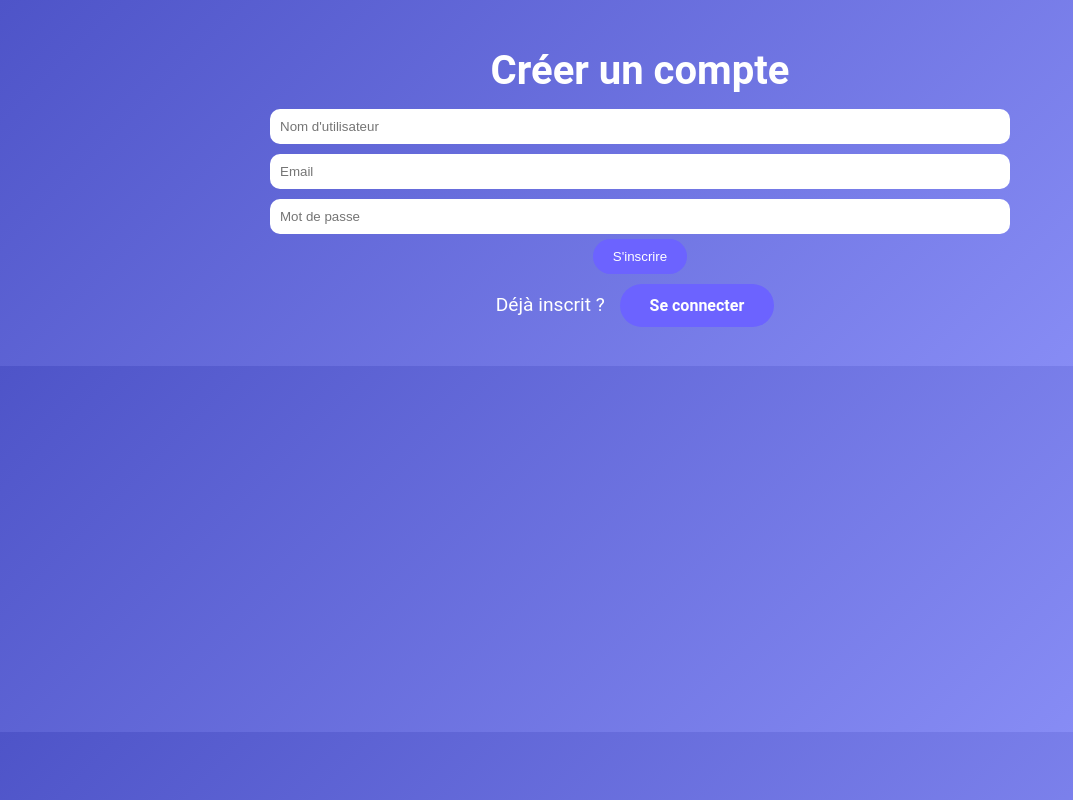
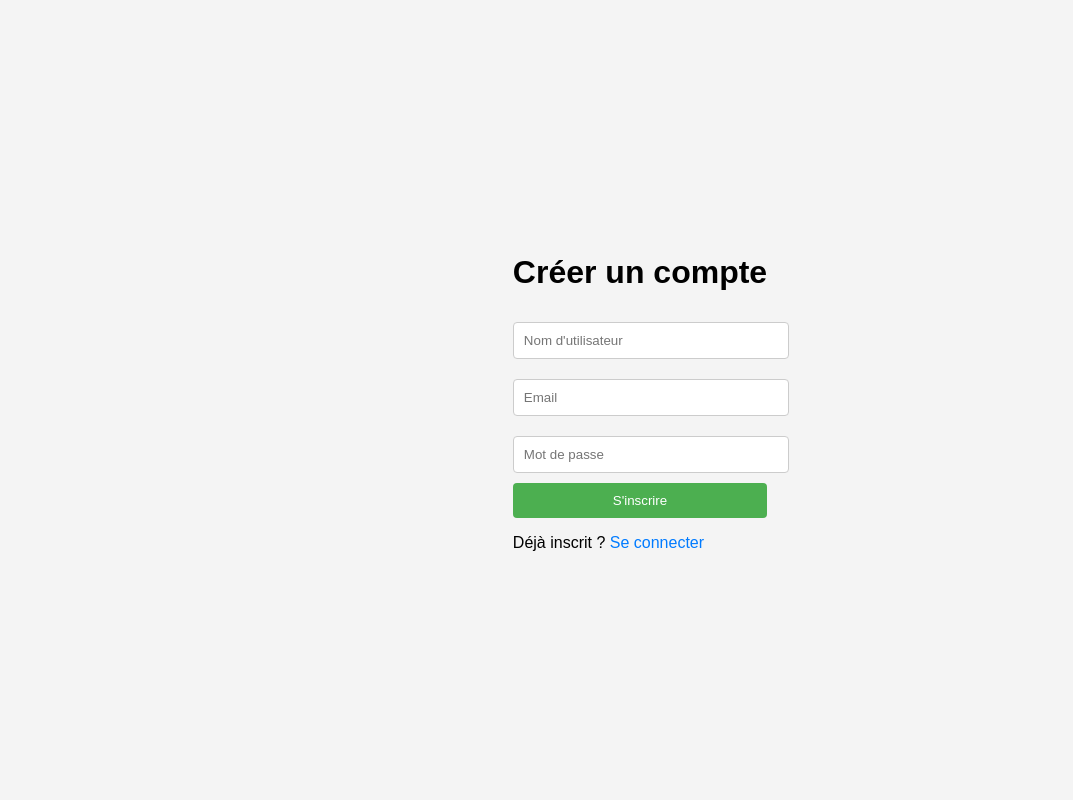
Before and after one commit to Maximinsavi/Domain, a PHP site: page /register.html in a window 1280 px wide. Shown: the whole page, without its empty margins (0-1073 px from the left). Run offline with PHP 8.4, Linux system fonts and the light colour scheme.

Commit message:
Update style.css

```diff
--- a/style.css
+++ b/style.css
@@ -1,64 +1,53 @@
 body {
-    font-family: 'Roboto', sans-serif;
-    margin:0;
-    padding:0;
-    background: linear-gradient(135deg, #4e54c8, #8f94fb);
-    color: white;
+    font-family: Arial, sans-serif;
+    background-color: #f4f4f4;
+    display: flex;
+    justify-content: center;
+    align-items: center;
+    height: 100vh;
+    margin: 0;
 }
 
-.container {
-    max-width: 900px;
-    margin: auto;
+.form-container {
+    background-color: #fff;
     padding: 20px;
-    text-align: center;
+    border-radius: 8px;
+    box-shadow: 0 4px 8px rgba(0, 0, 0, 0.1);
+    width: 300px;
 }
 
-h1 { font-size: 2.5rem; margin-bottom: 10px; }
-p { font-size: 1.2rem; margin-bottom: 30px; }
-
-.btn {
-    padding: 12px 30px;
-    margin: 10px;
-    border: none;
-    border-radius: 30px;
-    font-size: 1rem;
-    font-weight: bold;
-    cursor: pointer;
-    transition: 0.3s;
-    text-decoration: none;
-    color: white;
-}
-.btn-login { background: #6c63ff; }
-.btn-login:hover { background: #5952c6; }
-.btn-register { background: #ff6584; }
-.btn-register:hover { background: #e54f6e; }
-
-/* Cards pour dashboard */
-.card {
-    background: rgba(255,255,255,0.1);
-    margin: 15px;
-    padding: 20px;
-    border-radius: 15px;
-    display: inline-block;
-    width: 250px;
-    vertical-align: top;
-    transition: 0.3s;
-}
-.card:hover { background: rgba(255,255,255,0.2); }
-
-input, textarea {
-    padding: 10px;
-    border-radius: 10px;
-    border: none;
-    margin: 5px 0;
-    width: 80%;
+h2 {
+    text-align: center;
+    margin-bottom: 20px;
 }
 
-button { border-radius: 20px; border:none; padding:10px 20px; background:#6c63ff; color:white; cursor:pointer; transition:0.3s; }
-button:hover { background:#5952c6; }
+input {
+    width: 100%;
+    padding: 10px;
+    margin: 10px 0;
+    border: 1px solid #ccc;
+    border-radius: 4px;
+}
 
-@media(max-width:600px){
-    .card { width: 90%; }
-    h1 { font-size:2rem; }
-    p { font-size:1rem; }
+button {
+    width: 100%;
+    padding: 10px;
+    background-color: #4CAF50;
+    color: white;
+    border: none;
+    border-radius: 4px;
+    cursor: pointer;
 }
+
+button:hover {
+    background-color: #45a049;
+}
+
+a {
+    color: #007BFF;
+    text-decoration: none;
+}
+
+a:hover {
+    text-decoration: underline;
+}
```
